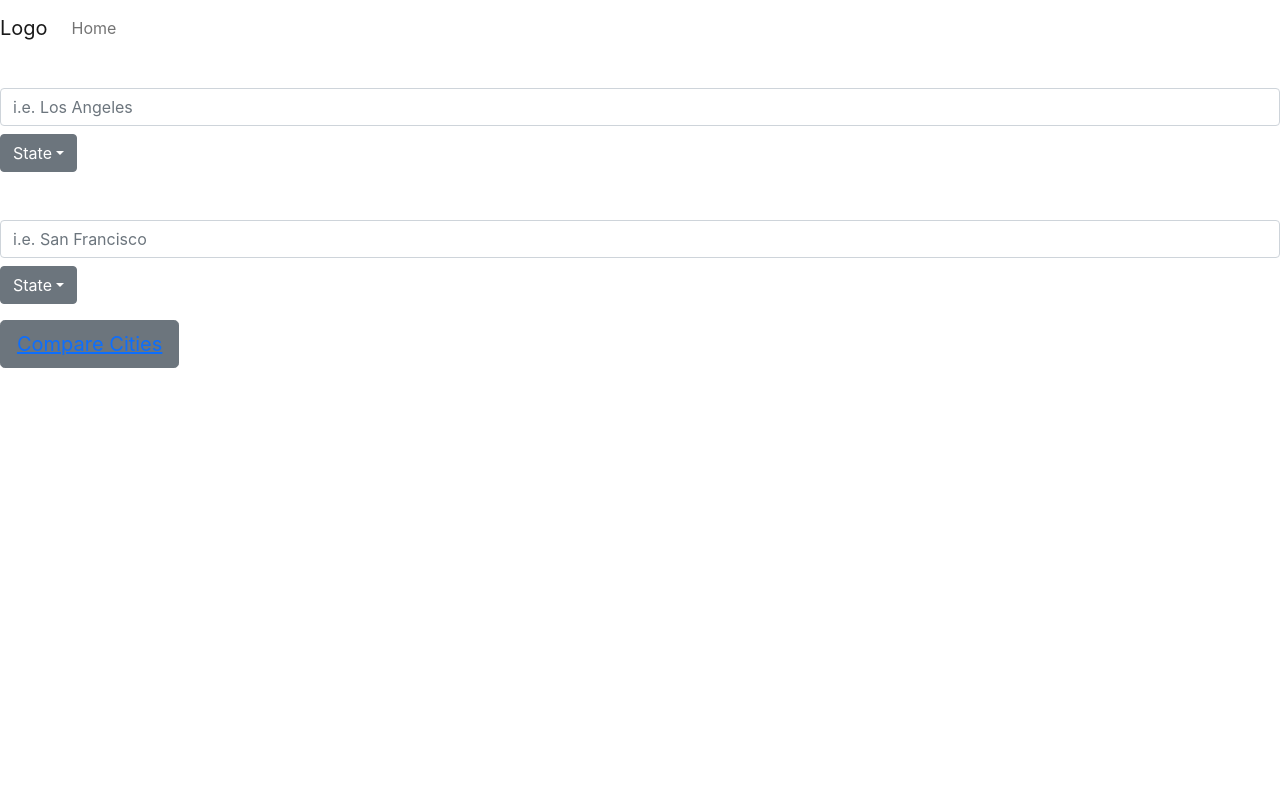
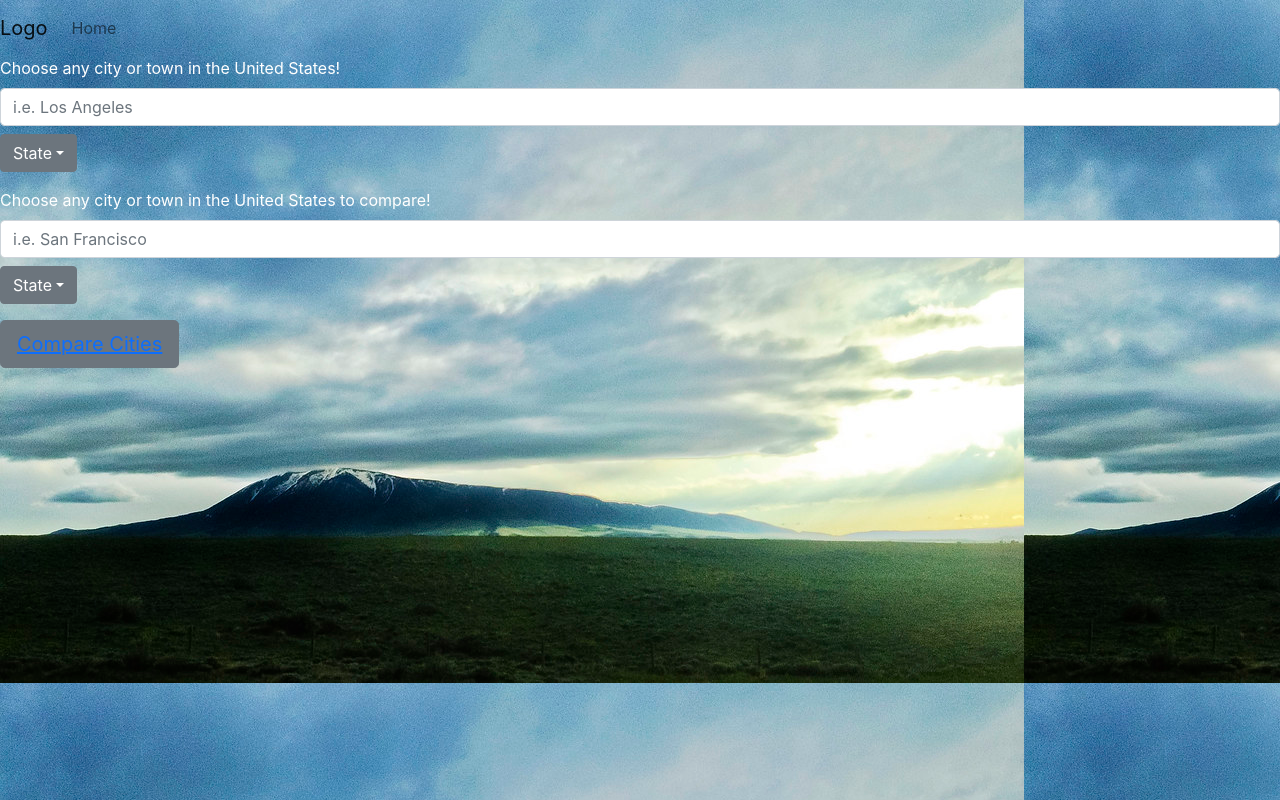
Before and after one commit to aimeemisaki/destinationizer, a React (Create React App) app: page / in a window 1280 px wide. Built offline with nearby package versions, Linux system fonts and the light colour scheme.

Commit message:
fixed City1Book and added stylesheets for Compare and Book js

```diff
--- a/src/Components/City1Book.js
+++ b/src/Components/City1Book.js
@@ -33,12 +33,21 @@
     }
     return (
         <div>
-            <Image
-            src={Airbnb}/>
-            <Image
-            src={RentalCar}/>
-            <Image
-            src={TourGuide}/>
+            <a href={city1Airbnb}>
+                <Image
+                src={Airbnb}
+                alt="Access Airbnb Website"/>
+            </a>
+            <a href={city1Kayak}>
+                <Image
+                src={RentalCar}
+                alt="Access Kayak Website"/>
+            </a>
+            <a href={city1GetYourGuide}>
+                <Image
+                src={TourGuide}
+                alt="Access GetYourGuide Website"/>
+            </a>
         </div>
     )
 }
--- a/src/Pages/Book.js
+++ b/src/Pages/Book.js
@@ -1,3 +1,4 @@
+import '../Styles/Book.css'
 import React from 'react';
 import City1Book from '../Components/City1Book';
 import City2Book from '../Components/City2Book'
--- a/src/Pages/Compare.js
+++ b/src/Pages/Compare.js
@@ -5,7 +5,7 @@
 
 const Compare = ( { getData1, getData2, search1, search2, city1, city2, searchState1, searchState2 }) => {
     useEffect(() => {
-        getData1(search1.toLowerCase().replace(' ', '-'), (searchState1.toLowerCase()));
+        getData1(search1.toLowerCase().replace(' ', '-'), searchState1.toLowerCase());
         getData2(search2.toLowerCase().replace(' ', '-'), searchState2.toLowerCase());
     }, [])
 
--- /dev/null
+++ b/src/Styles/Book.css
@@ -0,0 +1,3 @@
+body {
+    background-color: black;
+}
--- /dev/null
+++ b/src/Styles/Compare.css
@@ -0,0 +1,3 @@
+body {
+    background-color: black;
+}
--- a/src/index.css
+++ b/src/index.css
@@ -9,5 +9,5 @@
   -webkit-font-smoothing: antialiased;
   -moz-osx-font-smoothing: grayscale;
   color: white;
-  background-image: './Images/americantrip.jpeg'
+  background-image: url('./Images/americantrip.jpeg')
 }
```
Also changed, not shown: src/Components/City2.js (+1 -1 lines), src/Components/City2Book.js (+10 -12 lines).
